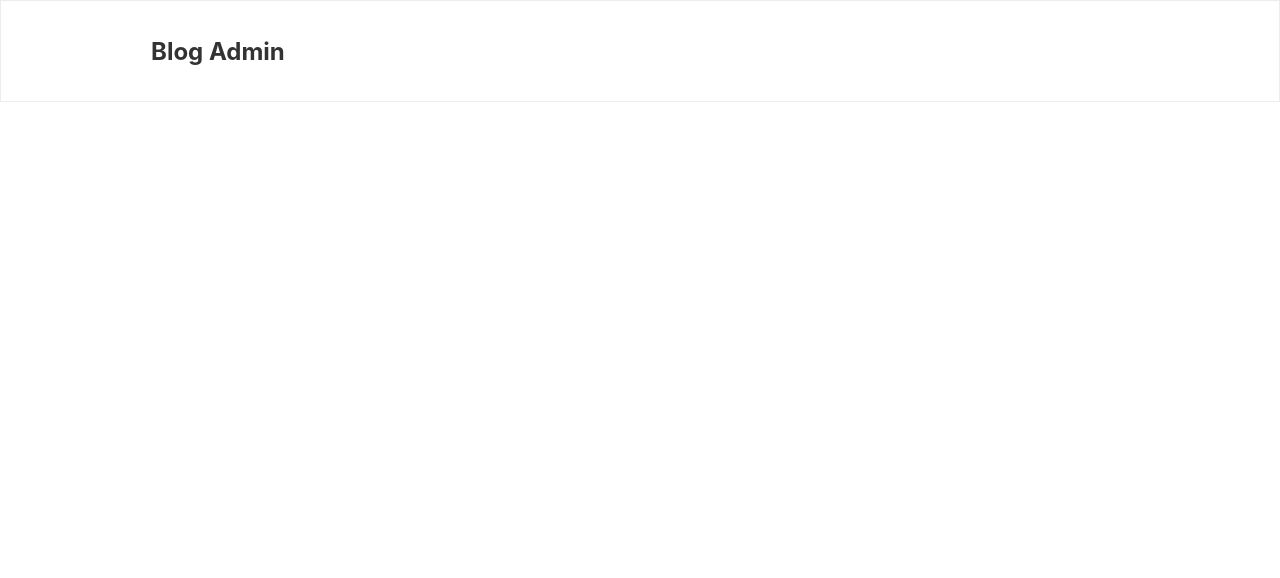
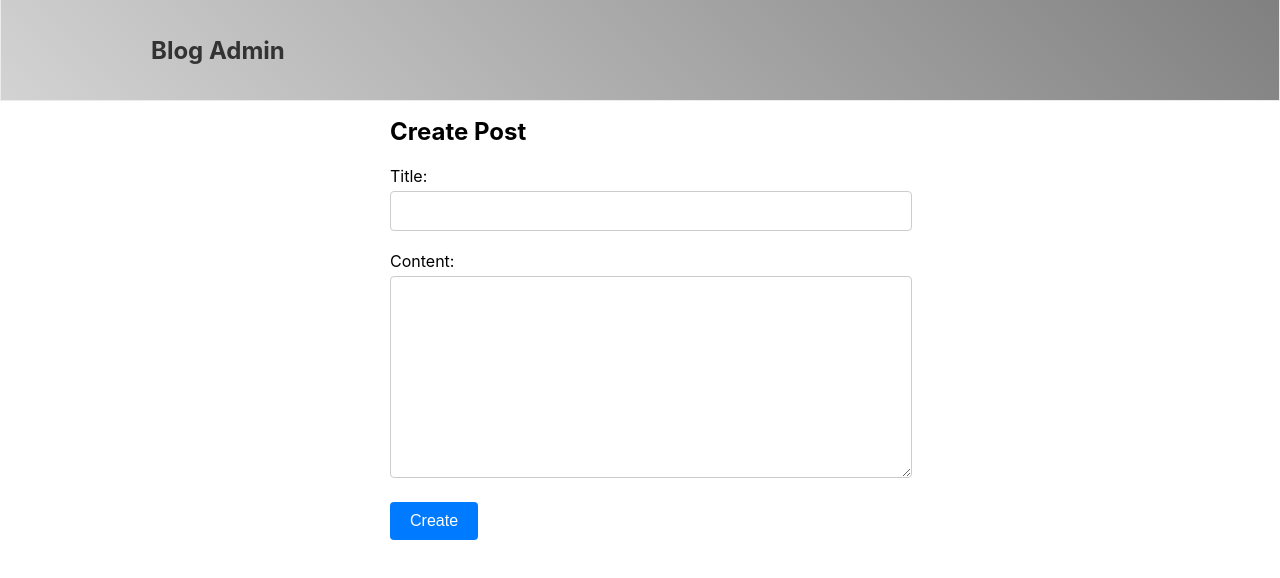
Before and after one commit to stefanpython/blog-admin-api, a React (Create React App) app: page /#/posts/create in a window 1280 px wide. Before the commit this address had no page. Shown: the top 578 px of the page. Built offline with nearby package versions, Linux system fonts and the light colour scheme.

Commit message:
Implement and style CreatePost

```diff
--- a/src/App.css
+++ b/src/App.css
@@ -5,8 +5,10 @@
   justify-content: flex-start; /* Align items to the left */
   align-items: center;
   padding: 0;
-  background-color: white;
+  background: linear-gradient(45deg, #d3d3d3, #808080);
+
   margin: 0; /* Remove default margin */
+  margin-top: -1px;
   height: 100px;
 }
 
@@ -59,7 +61,7 @@
 }
 
 .post-card:hover {
-  transform: scale(1.1);
+  transform: scale(1.03);
   transition: 0.7s;
 }
 
@@ -114,3 +116,61 @@
 .logout-btn button:hover {
   background-color: #c0392b;
 }
+
+/* Create post form  */
+.create-form {
+  max-width: 500px;
+  margin: 0 auto;
+}
+
+.create-form h1 {
+  font-size: 24px;
+  margin-bottom: 20px;
+}
+
+.form-group {
+  margin-bottom: 20px;
+}
+
+label {
+  display: block;
+  margin-bottom: 5px;
+}
+
+.create-input {
+  width: 100%;
+  padding: 10px;
+  font-size: 16px;
+  border: 1px solid #ccc;
+  border-radius: 4px;
+}
+
+.createpost-btn {
+  padding: 10px 20px;
+  font-size: 16px;
+  background-color: #007bff;
+  color: #fff;
+  border: none;
+  border-radius: 4px;
+  cursor: pointer;
+}
+
+.createpost-btn:hover {
+  background-color: #0056b3;
+}
+
+.create-link {
+  list-style: none;
+  font-size: 20px;
+}
+
+.create-link a {
+  text-decoration: none;
+  color: white;
+}
+
+.create-link a:hover {
+  background-color: darkslategray;
+  padding: 10px;
+  border-radius: 20px;
+}
--- /dev/null
+++ b/src/components/CreatePost.js
@@ -0,0 +1,81 @@
+import { useState } from "react";
+import { useCookies } from "react-cookie";
+import { useNavigate } from "react-router-dom";
+
+const CreatePost = () => {
+  const [cookies] = useCookies(["token"]);
+  const navigate = useNavigate();
+  const [post, setPost] = useState({
+    title: "",
+    content: "",
+  });
+
+  const handleInputChange = (event) => {
+    const { name, value } = event.target;
+    setPost((prevPost) => ({
+      ...prevPost,
+      [name]: value,
+    }));
+  };
+
+  const handleSubmit = (event) => {
+    event.preventDefault();
+
+    // Perform the create post request
+    fetch("http://localhost:3000/api/posts/", {
+      method: "POST",
+      headers: {
+        "Content-Type": "application/json",
+        Authorization: `Bearer ${cookies.token}`,
+      },
+      body: JSON.stringify(post),
+    })
+      .then((response) => response.json())
+      .then((data) => {
+        // Handle successful post creation
+        console.log("Post created:", data);
+        navigate("/posts");
+      })
+      .catch((error) => {
+        console.error("Error creating post: ", error);
+      });
+  };
+
+  return (
+    <div>
+      <form onSubmit={handleSubmit} className="create-form">
+        <h1>Create Post</h1>
+        <div className="form-group">
+          <label htmlFor="title">Title:</label>
+          <input
+            className="create-input"
+            type="text"
+            id="title"
+            name="title"
+            value={post.title}
+            onChange={handleInputChange}
+          />
+        </div>
+
+        <div className="form-group">
+          <label htmlFor="content">Content:</label>
+          <textarea
+            className="create-input"
+            id="content"
+            name="content"
+            cols="30"
+            rows="10"
+            value={post.content}
+            onChange={handleInputChange}
+          />
+        </div>
+
+        <button className="createpost-btn" type="submit">
+          Create
+        </button>
+      </form>
+    </div>
+  );
+};
+
+export default CreatePost;
--- a/src/components/Nav.js
+++ b/src/components/Nav.js
@@ -1,6 +1,5 @@
 import React from "react";
 import { Link } from "react-router-dom";
-// import Login from "./Login";
 import Logout from "./Logout";
 import { useCookies } from "react-cookie";
 
@@ -17,6 +16,12 @@ const Nav = () => {
           </Link>
         </li>
         {isLoggedIn && (
+          <li className="create-link">
+            <Link to="/posts/create">Create Post</Link>
+          </li>
+        )}
+
+        {isLoggedIn && (
           <li className="logout-btn">
             <Logout />
           </li>
--- a/src/components/RouteSwitch.js
+++ b/src/components/RouteSwitch.js
@@ -5,6 +5,7 @@ import "../App.css";
 import Nav from "./Nav";
 import Posts from "./Posts";
 import Login from "./Login";
+import CreatePost from "./CreatePost";
 
 const RouterSwitch = () => {
   return (
@@ -13,6 +14,7 @@ const RouterSwitch = () => {
       <Routes>
         <Route path="/" element={<Login />} />
         <Route path="/posts" element={<Posts />} />
+        <Route path="/posts/create" element={<CreatePost />} />
       </Routes>
     </HashRouter>
   );
```
Also changed, not shown: src/components/EditPost.js (deleted), src/components/UpdatePost.js (added).
